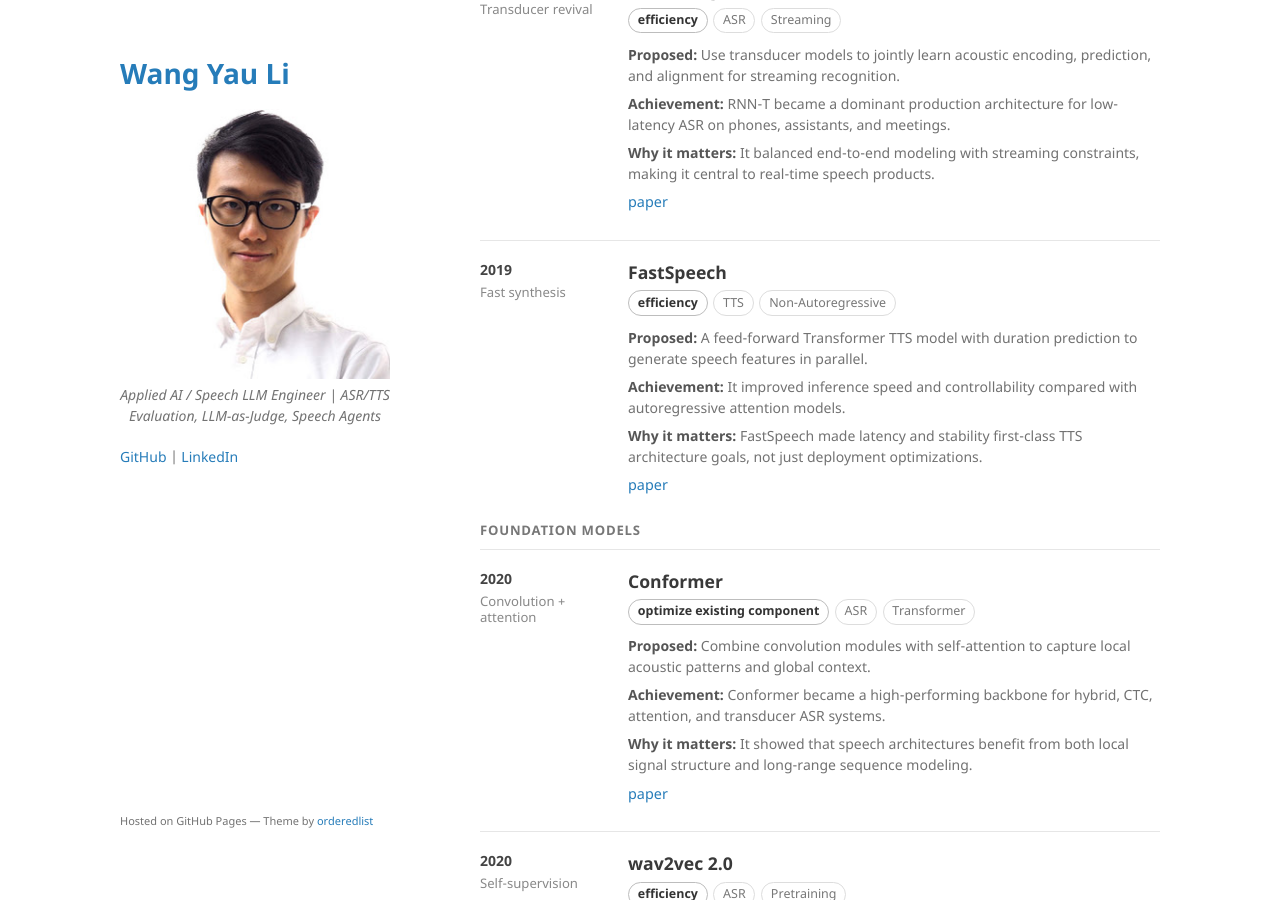
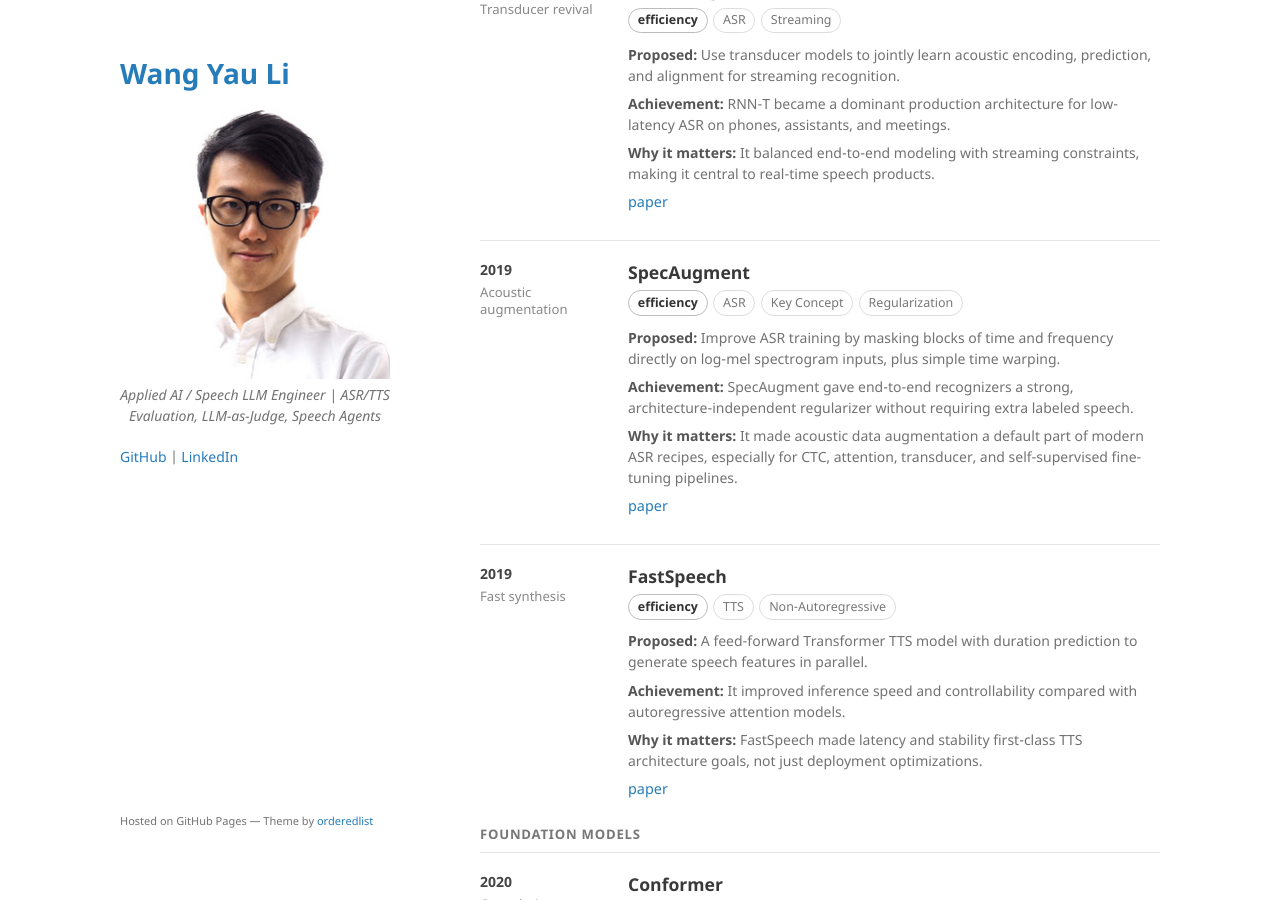
Before and after one commit to kennethli319/kennethli319.github.io, a Jekyll site: the page built from speech-timeline.md, in a window 1280 px wide and 900 px high, scrolled down 6492 px. Built offline with Jekyll 4.4.1, drawn with Linux system fonts in a browser that asks for light colours.

Commit message:
Add SpecAugment speech timeline milestone

```diff
--- a/speech-timeline.md
+++ b/speech-timeline.md
@@ -470,6 +470,21 @@ title: Speech Timeline
 <section class="speech-row">
   <aside class="speech-year">
     2019
+    <div class="speech-kicker">Acoustic augmentation</div>
+  </aside>
+  <div class="speech-body">
+    <h2>SpecAugment</h2>
+    <div class="speech-meta"><span class="speech-impact">efficiency</span><span class="speech-tag">ASR</span><span class="speech-tag">Key Concept</span><span class="speech-tag">Regularization</span></div>
+    <p><strong>Proposed:</strong> Improve ASR training by masking blocks of time and frequency directly on log-mel spectrogram inputs, plus simple time warping.</p>
+    <p><strong>Achievement:</strong> SpecAugment gave end-to-end recognizers a strong, architecture-independent regularizer without requiring extra labeled speech.</p>
+    <p><strong>Why it matters:</strong> It made acoustic data augmentation a default part of modern ASR recipes, especially for CTC, attention, transducer, and self-supervised fine-tuning pipelines.</p>
+    <p class="speech-source"><a href="https://arxiv.org/abs/1904.08779">paper</a></p>
+  </div>
+</section>
+
+<section class="speech-row">
+  <aside class="speech-year">
+    2019
     <div class="speech-kicker">Fast synthesis</div>
   </aside>
   <div class="speech-body">
```
